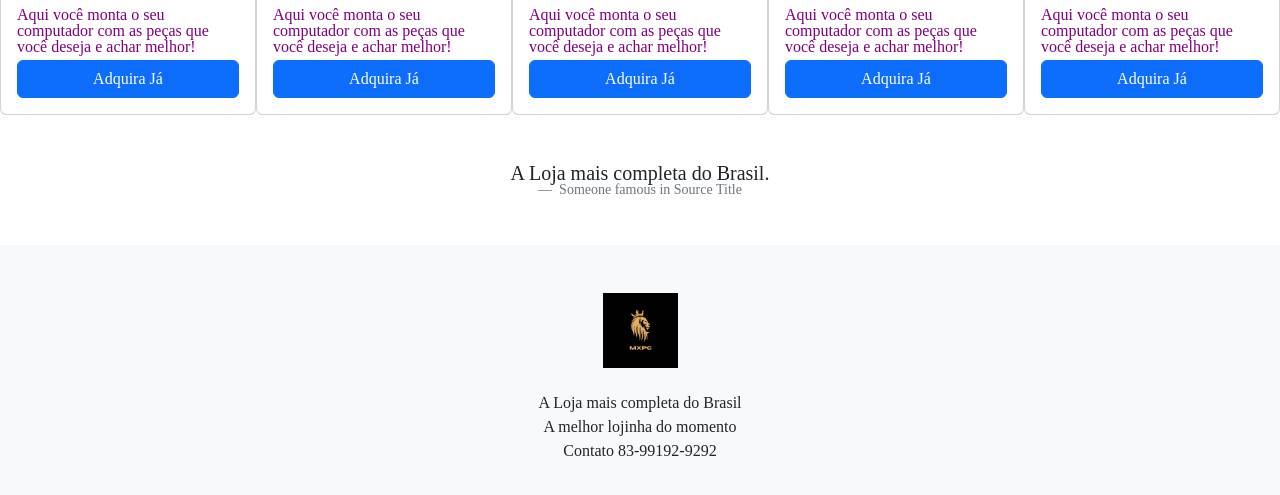
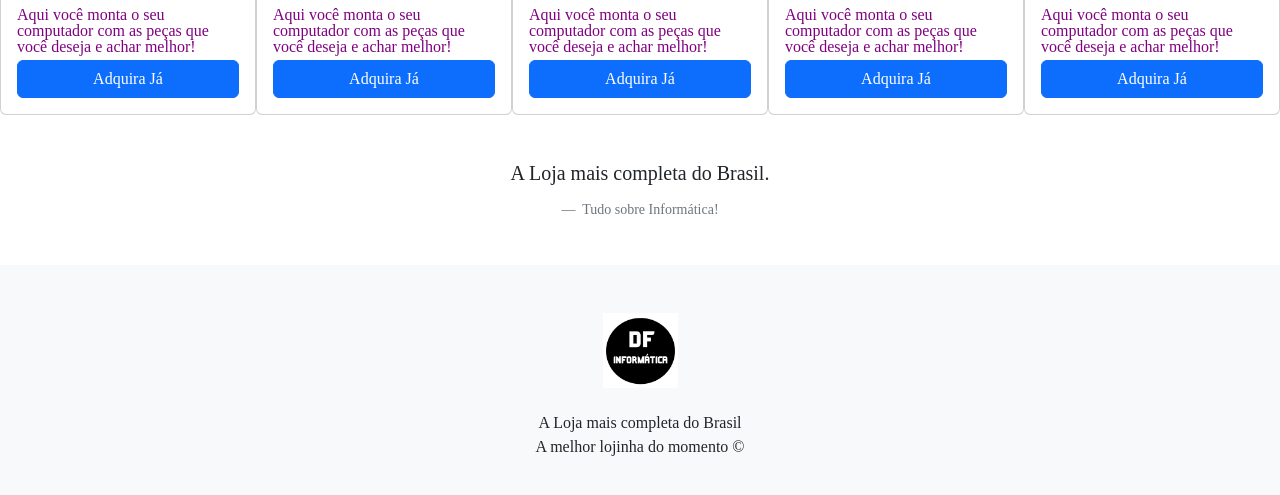
Before and after one commit to Deyannghelles/projetomax, a plain HTML site: page index.html in a window 1280 px wide. Shown: the part 1233-1728 px from the top of the page. Drawn offline with nearby package versions, Linux system fonts and the light colour scheme.

Commit message:
modificacao final

```diff
--- a/index.html
+++ b/index.html
@@ -25,7 +25,7 @@
     <!-- menu -->
     <nav class="navbar navbar-expand-lg bg-body-tertiary fixed-top">
         <div class="container">
-            <a class="navbar-brand" href="#"><img id="imgLogo" src="/projeto2/img/Brown Mascot Lion Free Logo1.png" alt=""></a>
+            <a class="navbar-brand" href="#"><img id="imgLogo" src="/img/Brown Mascot Lion Free Logo1.png" alt=""></a>
             <button class="navbar-toggler" type="button" data-bs-toggle="collapse"
                 data-bs-target="#navbarSupportedContent" aria-controls="navbarSupportedContent" aria-expanded="false"
                 aria-label="Toggle navigation">
@@ -208,22 +208,26 @@
 
     <!-- <blockquote> -->
 
+                <!--Edições da avaliação  -->
+
     <figure class="text-center mt-5 mb-5 ">
         <blockquote class="blockquote">
-            <p>A Loja mais completa do Brasil.</p>
+            <p>A Loja mais completa do Brasil.</p><br>
         </blockquote>
         <figcaption class="blockquote-footer">
-            Someone famous in <cite title="Source Title">Source Title</cite>
+            Tudo sobre <cite title="Source Title">Informática!</cite>
         </figcaption>
     </figure>
 
     <!-- <footer> -->
 
     <footer class="text-center bg-body-tertiary p-5">
-        <img id="imgLogo" src="/img/Brown Mascot Lion Free Logo.png" alt=""><br><br>
+        <img id="imgLogo" src="/img/Brown Mascot Lion Free Logo1.png" alt=""><br><br>
         <p class="mt-2">A Loja mais completa do Brasil</p>
-        <p class="mt-2">A melhor lojinha do momento</p>
-        <p class="mt-2">Contato 83-99192-9292</p>
+        <p class="mt-2">A melhor lojinha do momento &copy; </p>
+
+        <!--Edições da avaliação  -->
+
     </footer>
 
     <!-- início bootstrap -->
```
